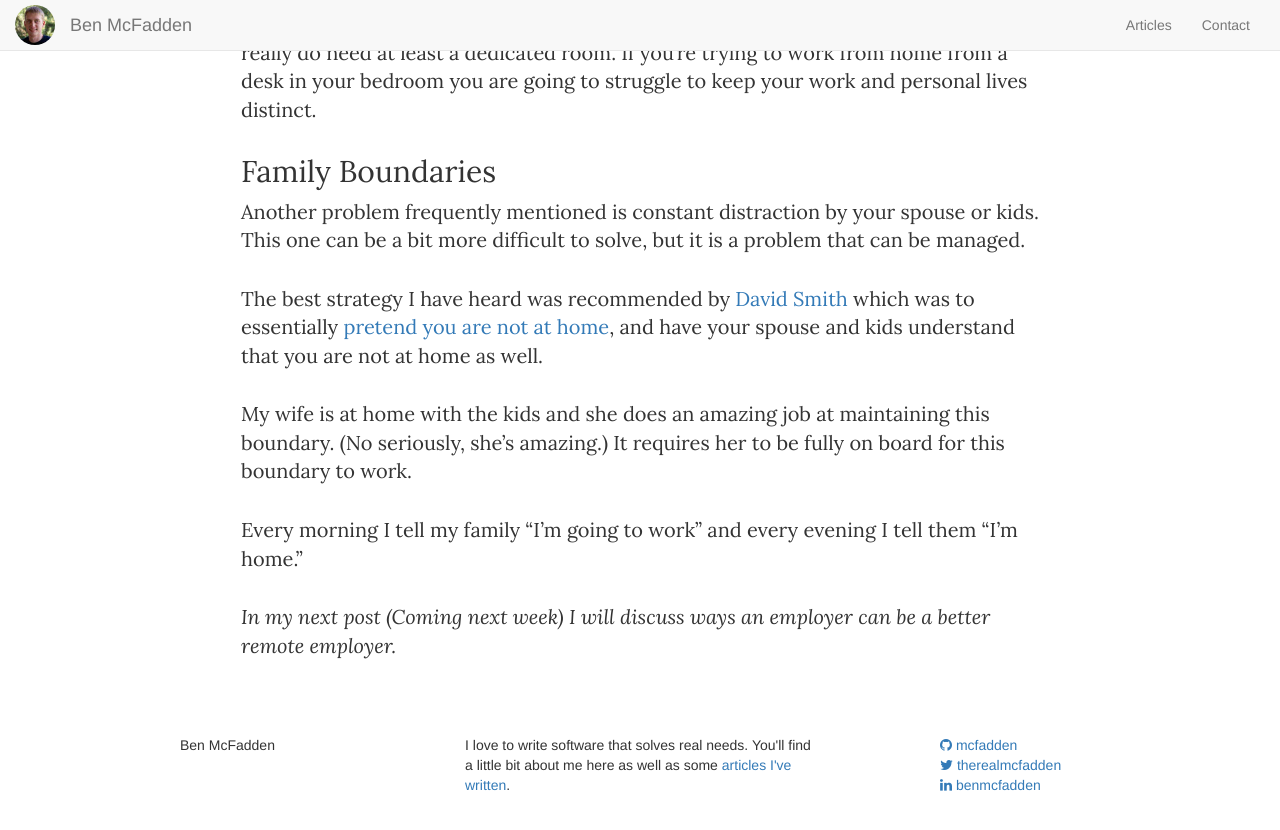
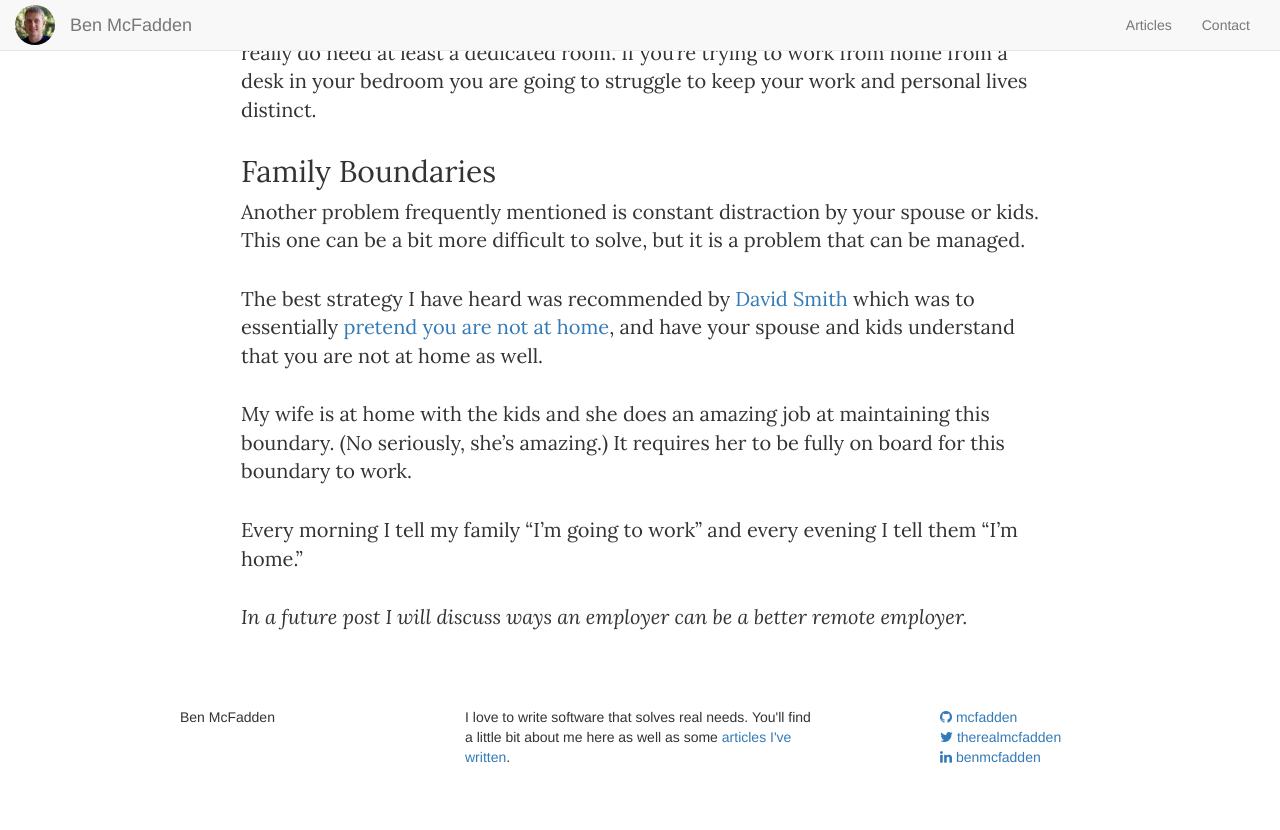
Before and after one commit to mcfadden/mcfadden.github.io, a Jekyll site: the page built from _posts/2016-04-06-going-to-work.md, in a window 1280 px wide and 900 px high, scrolled down 1577 px. Shown: the top 830 px of the window. Built offline with Jekyll 4.4.1, drawn with Linux system fonts in a browser that asks for light colours; nearby versions of some CDN libraries.

```diff
--- a/_posts/2016-04-06-going-to-work.md
+++ b/_posts/2016-04-06-going-to-work.md
@@ -47,4 +47,4 @@
 Every morning I tell my family "I'm going to work" and every evening I tell them "I'm home."
 
 
-_In my next post (Coming next week) I will discuss ways an employer can be a better remote employer._
+_In a future post I will discuss ways an employer can be a better remote employer._
```
